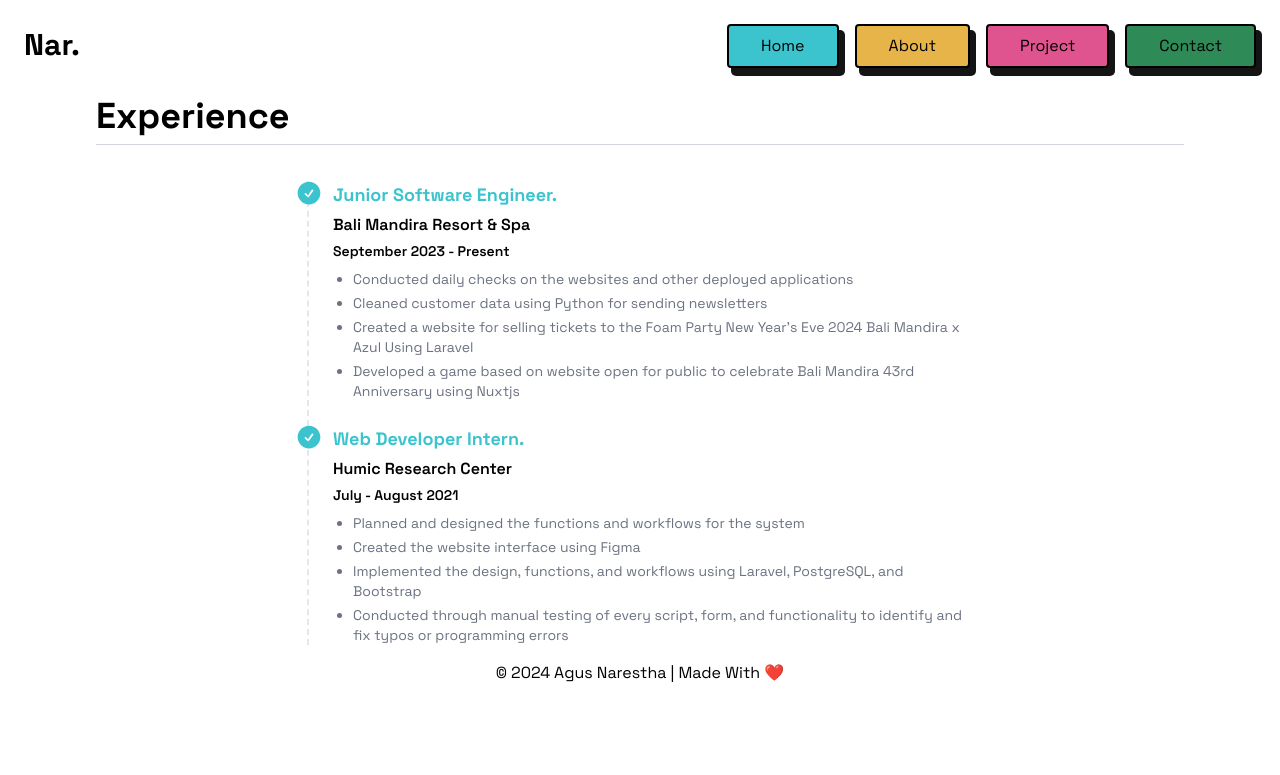
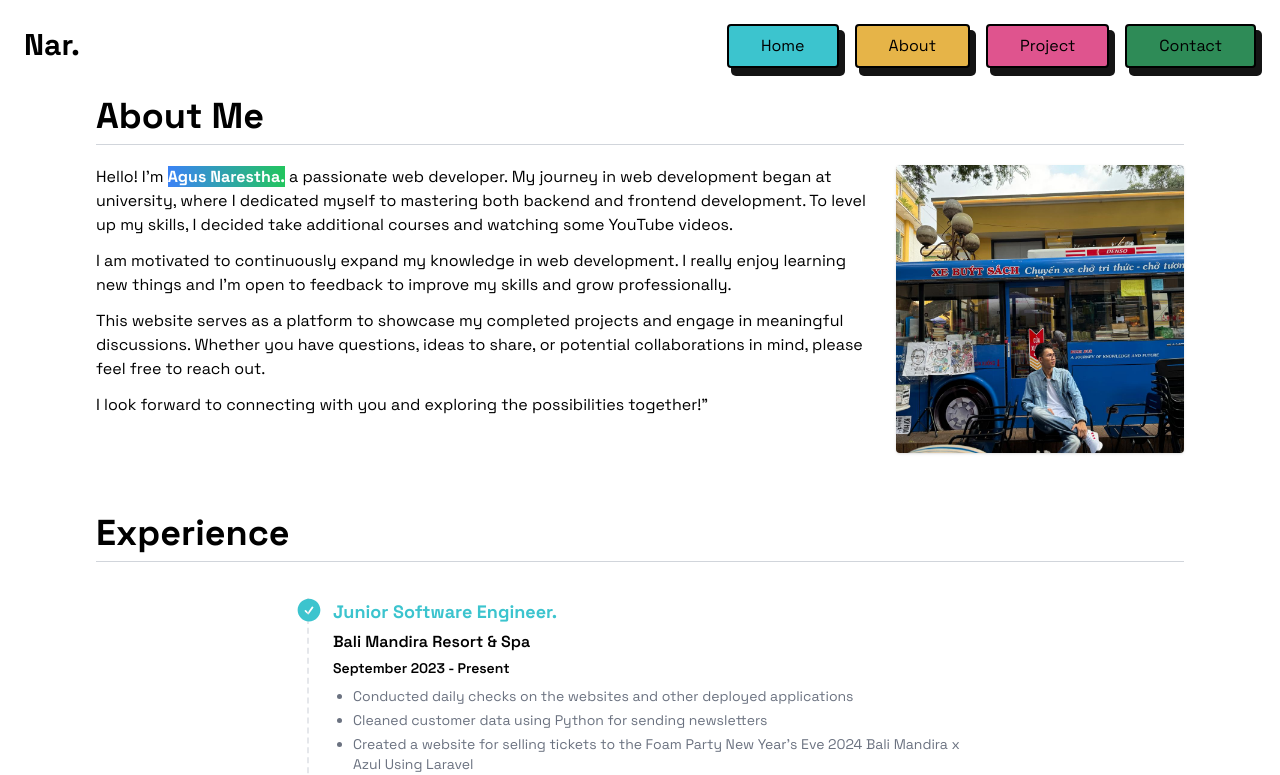
Before and after one commit to agusnarestha/nar-portfolio, a Next.js app: page /about in a window 1280 px wide. Shown: the top 775 px of the page. Built offline with nearby package versions, Linux system fonts and the light colour scheme.

Commit message:
update: page about

```diff
--- a/src/app/about/page.tsx
+++ b/src/app/about/page.tsx
@@ -1,8 +1,10 @@
 import ExperienceSection from "@/components/sections/ExperienceSection";
+import AboutSection from "@/components/sections/AboutSection";
 
 export default function About() {
   return (
-    <div>
+    <div className="mb-10">
+      <AboutSection />
       <ExperienceSection />
     </div>
   );
--- a/src/components/layouts/Header.tsx
+++ b/src/components/layouts/Header.tsx
@@ -30,7 +30,11 @@ const Header = () => {
       >
         <ul className="flex flex-col lg:flex-row items-center justify-center space-y-4 lg:space-y-0 lg:space-x-4">
           <HeaderButton label="Home" color="#3cc4ce" href="/nar-portfolio/" />
-          <HeaderButton label="About" color="#e6b448" href="#" />
+          <HeaderButton
+            label="About"
+            color="#e6b448"
+            href="/nar-portfolio/about"
+          />
           <HeaderButton
             label="Project"
             color="#df548e"
--- /dev/null
+++ b/src/components/sections/AboutSection.tsx
@@ -0,0 +1,56 @@
+import Image from "next/image";
+
+const AboutSection = () => {
+  return (
+    <div className="max-[480px]:px-8 mt-24 max-[768px]:mt-28">
+      <h1 className="font-bold text-4xl mb-2 mt-1 max-[325px]:text-base max-[365px]:text-[19px] max-[395px]:text-xl max-[430px]:text-2xl max-[540px]:text-[25px]">
+        About Me
+      </h1>
+      <hr className="border-[#d1d5db]"></hr>
+      <div className="">
+        <figure className="float-right ml-6 w-40 md:w-72 overflow-hidden rounded shadow dark:shadow-none">
+          <div className="relative pt-[100%]">
+            <div className="absolute inset-0">
+              <Image
+                width={200}
+                height={300}
+                alt="Photo of Agus Narestha"
+                src="/me/me.jpg"
+                className="absolute inset-0 w-full h-full object-cover"
+              />
+            </div>
+          </div>
+        </figure>
+        <article>
+          <p className="mt-5">
+            Hello! I'm{" "}
+            <span className="font-bold bg-gradient-to-r from-blue-500 to-green-500 text-white w-max">
+              Agus Narestha.
+            </span>{" "}
+            a passionate web developer. My journey in web development began at
+            university, where I dedicated myself to mastering both backend and
+            frontend development. To level up my skills, I decided take
+            additional courses and watching some YouTube videos.
+          </p>
+          <p className="mt-3">
+            I am motivated to continuously expand my knowledge in web
+            development. I really enjoy learning new things and I'm open to
+            feedback to improve my skills and grow professionally.
+          </p>
+          <p className="mt-3">
+            This website serves as a platform to showcase my completed projects
+            and engage in meaningful discussions. Whether you have questions,
+            ideas to share, or potential collaborations in mind, please feel
+            free to reach out.
+          </p>
+          <p className="mt-3">
+            I look forward to connecting with you and exploring the
+            possibilities together!"
+          </p>
+        </article>
+      </div>
+    </div>
+  );
+};
+
+export default AboutSection;
```
Also changed, not shown: public/me/me.jpg (added).
